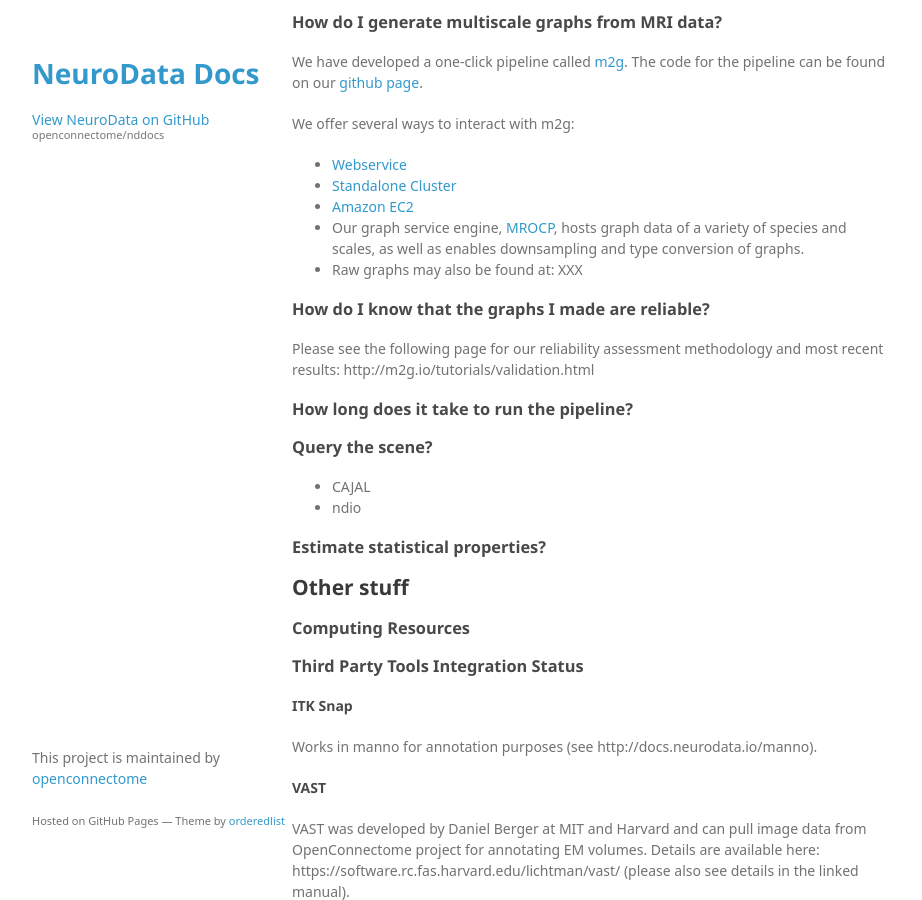
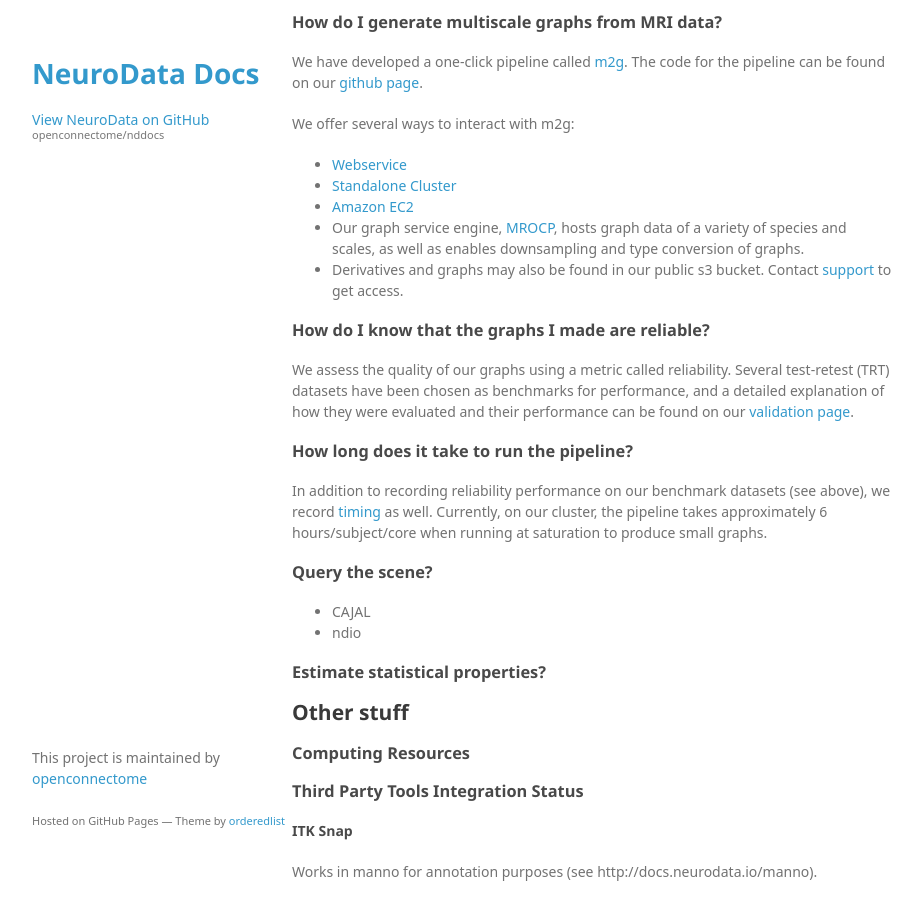
Before and after one commit to neurodata/nddocs-archive, a Jekyll site: the page built from tutorials.md, in a window 1280 px wide and 900 px high, scrolled down 2526 px. Shown: the whole window, without its empty margins (178-1100 px from the left). Built offline with Jekyll 4.4.1, drawn with Linux system fonts in a browser that asks for light colours; some web fonts are replaced.

Commit message:
updated mri section

```diff
--- a/tutorials.md
+++ b/tutorials.md
@@ -119,14 +119,15 @@ We offer several ways to interact with m2g:
 - [Standalone Cluster](http://m2g.io/sphinx/cloud_computing.html#using-m2g-on-captive-cluster)
 - [Amazon EC2](http://m2g.io/sphinx/cloud_computing.html#using-m2g-in-an-ami)
 - Our graph service engine, [MROCP](http://mrbrain.cs.jhu.edu/graph-services/welcome/), hosts graph data of a variety of species and scales, as well as enables downsampling and type conversion of graphs.
-- Raw graphs may also be found at:  XXX
+- Derivatives and graphs may also be found in our public s3 bucket. Contact [support](mailto:support@neurodata.io) to get access.
 
 ### How do I know that the graphs I made are reliable?
 
-Please see the following page for our reliability assessment methodology and most recent results:  http://m2g.io/tutorials/validation.html
+We assess the quality of our graphs using a metric called reliability. Several test-retest (TRT) datasets have been chosen as benchmarks for performance, and a detailed explanation of how they were evaluated and their performance can be found on our [validation page](http://m2g.io/tutorials/validation.html).
 
 ###How long does it take to run the pipeline?
 
+In addition to recording reliability performance on our benchmark datasets (see above), we record [timing](http://m2g.io/tutorials/validation.html) as well. Currently, on our cluster, the pipeline takes approximately 6 hours/subject/core when running at saturation to produce small graphs.
 
 ### Query the scene?
 
```
